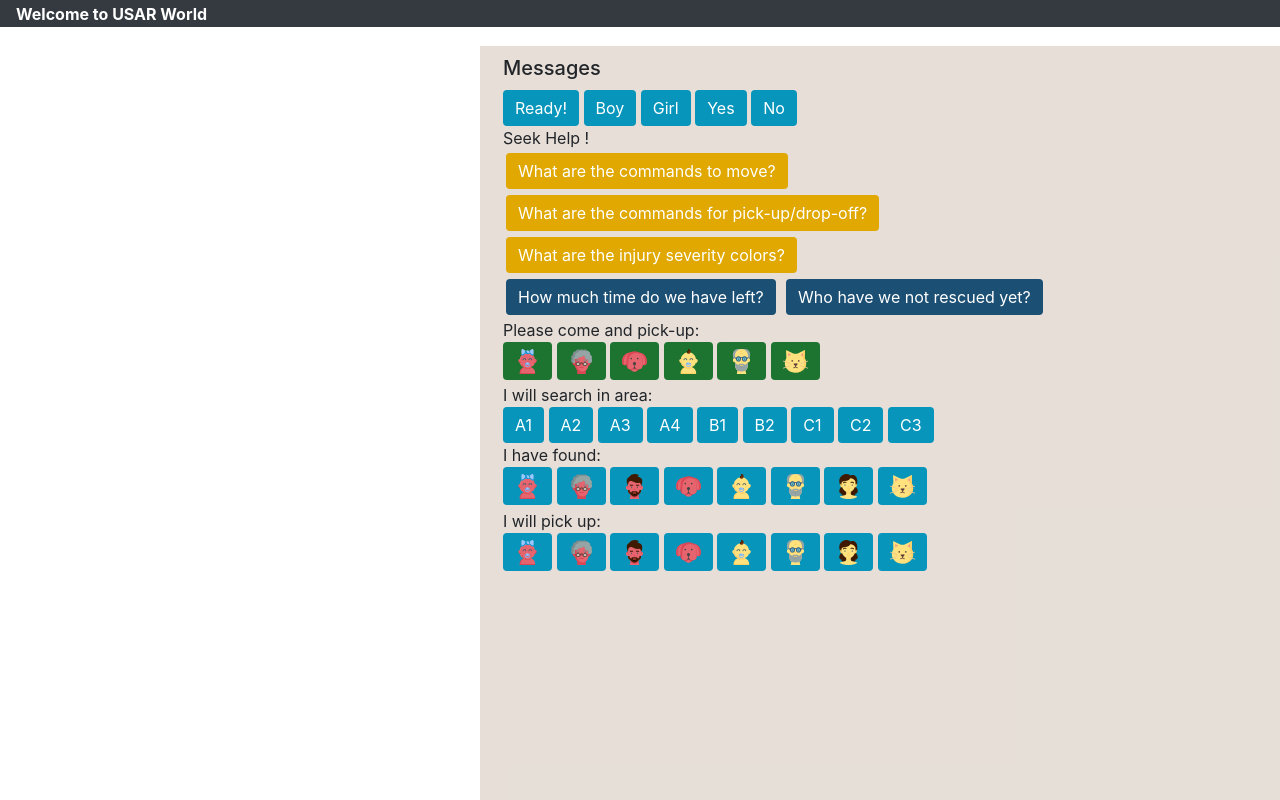
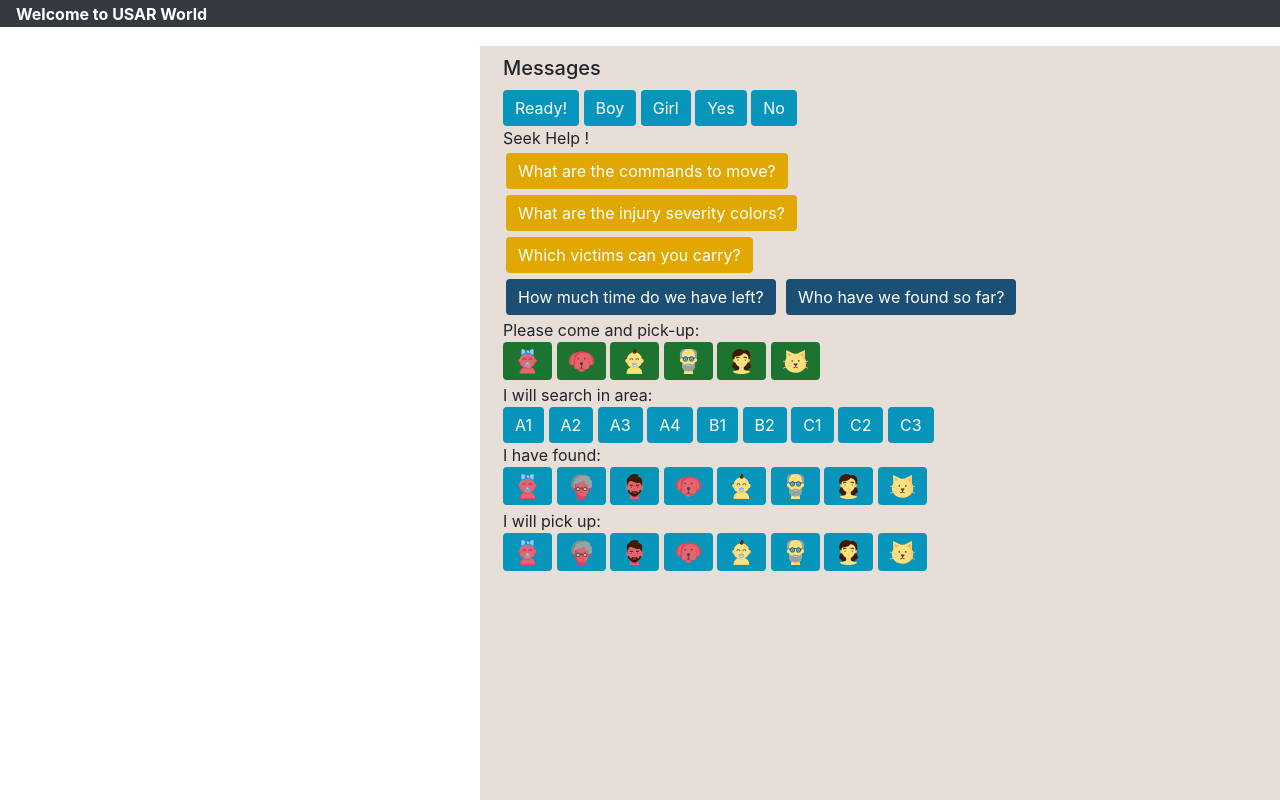
Before and after one commit to plindhorst/Towards-Trust, a Flask app: template world/visualizer/templates/human_agent_helper.html in a window 1280 px wide. Run offline with Flask 2, Linux system fonts and the light colour scheme; the template is opened without the code that fills it, so the values that code supplies are empty; some libraries are stand-ins or nearby versions.

Commit message:
Pushed the last patch from Helping agent html file

```diff
--- a/world/visualizer/templates/human_agent_helper.html
+++ b/world/visualizer/templates/human_agent_helper.html
@@ -79,12 +79,12 @@
                         <div id="messages">
                             Seek Help !
                         </div>
-                        <button type="button" id="chat_form_submit" style="margin: 3px;background-color: #e0a800;color: white" class="btn btn-questions" onclick="my_send_message_function('What are the commands to move?')">What are the commands to move?</button>
-                        <button type="button" id="chat_form_submit" style="margin: 3px;background-color: #e0a800;color: white" class="btn btn-questions" onclick="my_send_message_function('What are the commands for pick-up/drop-off?')">What are the commands for pick-up/drop-off?</button>
+                        <button type="button" id="chat_form_submit" style="margin: 3px;background-color: #e0a800;color: white" class="btn btn-questions" onclick="my_send_message_function('What are the commands of the game?')">What are the commands to move?</button>
                         <button type="button" id="chat_form_submit" style="margin: 3px;background-color: #e0a800;color: white" class="btn btn-questions" onclick="my_send_message_function('What are the injury severity colors?')">What are the injury severity colors?</button>
+                        <button type="button" id="chat_form_submit" style="margin: 3px;background-color: #e0a800;color: white" class="btn btn-questions" onclick="my_send_message_function('Which victims can you carry?')">Which victims can you carry?</button>
                     </br>
                         <button type="button" id="chat_form_submit" style="margin: 3px;background-color: #1c4f74;color: white" class="btn btn-primary" onclick="my_send_message_function('How much time do we have left?')">How much time do we have left?</button>
-                        <button type="button" id="chat_form_submit" style="margin: 3px;background-color: #1c4f74;color: white" class="btn btn-primary" onclick="my_send_message_function('Who have we not found yet?')">Who have we not rescued yet?</button>
+                        <button type="button" id="chat_form_submit" style="margin: 3px;background-color: #1c4f74;color: white" class="btn btn-primary" onclick="my_send_message_function('Who have we not found yet?')">Who have we found so far?</button>
                     </br>
 
                     Please come and pick-up:
@@ -92,102 +92,102 @@
                         <div class="dropdown">
                             <button  id="chat_form_submit" class="btn btn-primary" style="margin-bottom: .2em;background-color: #1c7430;"><img src='/static/images/critically injured girl.svg' height=25 width=25/></button>
                             <div class="dropdown-content" style="background-color: #1c7430"  >
-                              <a onclick="my_send_message_function('Pick-up: critically injured girl in A1')">in A1</a>
-                              <a onclick="my_send_message_function('Pick-up: critically injured girl in A2')">in A2</a>
-                              <a onclick="my_send_message_function('Pick-up: critically injured girl in A3')">in A3</a>
+                              <a onclick="my_send_message_function('Pick-up: critically injured girl in area A1')">in A1</a>
+                              <a onclick="my_send_message_function('Pick-up: critically injured girl in area A2')">in A2</a>
+                              <a onclick="my_send_message_function('Pick-up: critically injured girl in area A3')">in A3</a>
                             </br>
-                              <a onclick="my_send_message_function('Pick-up: critically injured girl in A4')">in A4</a>
-                              <a onclick="my_send_message_function('Pick-up: critically injured girl in B1')">in B1</a>
-                              <a onclick="my_send_message_function('Pick-up: critically injured girl in B2')">in B2</a>
+                              <a onclick="my_send_message_function('Pick-up: critically injured girl in area A4')">in A4</a>
+                              <a onclick="my_send_message_function('Pick-up: critically injured girl in area B1')">in B1</a>
+                              <a onclick="my_send_message_function('Pick-up: critically injured girl in are B2')">in B2</a>
                         </br>
-                              <a onclick="my_send_message_function('Pick-up: critically injured girl in C1')">in C1</a>
-                              <a onclick="my_send_message_function('Pick-up: critically injured girl in C2')">in C2</a>
-                              <a onclick="my_send_message_function('Pick-up: critically injured girl in C3')">in C3</a>
-                            </div>
-                          </div>
-
-                          <div class="dropdown">
-                            <button  id="chat_form_submit" class="btn btn-primary" style="margin-bottom: .2em;background-color: #1c7430;"><img src='/static/images/critically injured elderly woman.svg' height=25 width=25/></button>
-                            <div class="dropdown-content" style="background-color: #1c7430" >
-                              <a onclick="my_send_message_function('Pick-up: critically injured elderly woman in A1')">in A1</a>
-                              <a onclick="my_send_message_function('Pick-up: critically injured elderly woman in A2')">in A2</a>
-                              <a onclick="my_send_message_function('Pick-up: critically injured elderly woman in A3')">in A3</a>
-                            </br>
-                              <a onclick="my_send_message_function('Pick-up: critically injured elderly woman in A4')">in A4</a>
-                              <a onclick="my_send_message_function('Pick-up: critically injured elderly woman in B1')">in B1</a>
-                              <a onclick="my_send_message_function('Pick-up: critically injured elderly woman in B2')">in B2</a>
-                            </br>
-                              <a onclick="my_send_message_function('Pick-up: critically injured elderly woman in C1')">in C1</a>
-                              <a onclick="my_send_message_function('Pick-up: critically injured elderly woman in C2')">in C2</a>
-                              <a onclick="my_send_message_function('Pick-up: critically injured elderly woman in C3')">in C3</a>
+                              <a onclick="my_send_message_function('Pick-up: critically injured girl in area C1')">in C1</a>
+                              <a onclick="my_send_message_function('Pick-up: critically injured girl in area C2')">in C2</a>
+                              <a onclick="my_send_message_function('Pick-up: critically injured girl in area C3')">in C3</a>
                             </div>
                           </div>
 
                           <div class="dropdown">
                             <button  id="chat_form_submit" class="btn btn-primary" style="margin-bottom: .2em;background-color: #1c7430;"><img src='/static/images/critically injured dog.svg' height=25 width=25/></button>
                             <div class="dropdown-content" style="background-color: #1c7430"  >
-                              <a onclick="my_send_message_function('Pick-up: critically injured dog in A1')">in A1</a>
-                              <a onclick="my_send_message_function('Pick-up: critically injured dog in A2')">in A2</a>
-                              <a onclick="my_send_message_function('Pick-up: critically injured dog in A3')">in A3</a>
+                              <a onclick="my_send_message_function('Pick-up: critically injured dog in area A1')">in A1</a>
+                              <a onclick="my_send_message_function('Pick-up: critically injured dog in area A2')">in A2</a>
+                              <a onclick="my_send_message_function('Pick-up: critically injured dog in area A3')">in A3</a>
                             </br>
-                              <a onclick="my_send_message_function('Pick-up: critically injured dog in A4')">in A4</a>
-                              <a onclick="my_send_message_function('Pick-up: critically injured dog in B1')">in B1</a>
-                              <a onclick="my_send_message_function('Pick-up: critically injured dog in B2')">in B2</a>
+                              <a onclick="my_send_message_function('Pick-up: critically injured dog in area A4')">in A4</a>
+                              <a onclick="my_send_message_function('Pick-up: critically injured dog in area B1')">in B1</a>
+                              <a onclick="my_send_message_function('Pick-up: critically injured dog in area B2')">in B2</a>
                             </br>
-                              <a onclick="my_send_message_function('Pick-up: critically injured dog in C1')">in C1</a>
-                              <a onclick="my_send_message_function('Pick-up: critically injured dog in C2')">in C2</a>
-                              <a onclick="my_send_message_function('Pick-up: critically injured dog in C3')">in C3</a>
+                              <a onclick="my_send_message_function('Pick-up: critically injured dog in area C1')">in C1</a>
+                              <a onclick="my_send_message_function('Pick-up: critically injured dog in area C2')">in C2</a>
+                              <a onclick="my_send_message_function('Pick-up: critically injured dog in area C3')">in C3</a>
                             </div>
                           </div>
 
                           <div class="dropdown">
                             <button  id="chat_form_submit" class="btn btn-primary" style="margin-bottom: .2em;background-color: #1c7430;"><img src='/static/images/mildly injured boy.svg' height=25 width=25/></button>
                             <div class="dropdown-content" style="background-color: #1c7430"  >
-                              <a onclick="my_send_message_function('Pick-up: mildly injured boy in A1')">in A1</a>
-                              <a onclick="my_send_message_function('Pick-up: mildly injured boy in A2')">in A2</a>
-                              <a onclick="my_send_message_function('Pick-up: mildly injured boy in A3')">in A3</a>
+                              <a onclick="my_send_message_function('Pick-up: mildly injured boy in area A1')">in A1</a>
+                              <a onclick="my_send_message_function('Pick-up: mildly injured boy in area A2')">in A2</a>
+                              <a onclick="my_send_message_function('Pick-up: mildly injured boy in area A3')">in A3</a>
                             </br>
-                              <a onclick="my_send_message_function('Pick-up: mildly injured boy in A4')">in A4</a>
-                              <a onclick="my_send_message_function('Pick-up: mildly injured boy in B1')">in B1</a>
-                              <a onclick="my_send_message_function('Pick-up: mildly injured boy in B2')">in B2</a>
+                              <a onclick="my_send_message_function('Pick-up: mildly injured boy in area A4')">in A4</a>
+                              <a onclick="my_send_message_function('Pick-up: mildly injured boy in area B1')">in B1</a>
+                              <a onclick="my_send_message_function('Pick-up: mildly injured boy in area B2')">in B2</a>
                             </br>
-                              <a onclick="my_send_message_function('Pick-up: mildly injured boy in C1')">in C1</a>
-                              <a onclick="my_send_message_function('Pick-up: mildly injured boy in C2')">in C2</a>
-                              <a onclick="my_send_message_function('Pick-up: mildly injured boy in C3')">in C3</a>
+                              <a onclick="my_send_message_function('Pick-up: mildly injured boy in area C1')">in C1</a>
+                              <a onclick="my_send_message_function('Pick-up: mildly injured boy in area C2')">in C2</a>
+                              <a onclick="my_send_message_function('Pick-up: mildly injured boy in area C3')">in C3</a>
                             </div>
                           </div>
 
                           <div class="dropdown">
                             <button  id="chat_form_submit" class="btn btn-primary" style="margin-bottom: .2em;background-color: #1c7430;"><img src='/static/images/mildly injured elderly man.svg' height=25 width=25/></button>
                             <div class="dropdown-content" style="background-color: #1c7430"  >
-                              <a onclick="my_send_message_function('Pick-up: mildly injured elderly man in A1')">in A1</a>
-                              <a onclick="my_send_message_function('Pick-up: mildly injured elderly man in A2')">in A2</a>
-                              <a onclick="my_send_message_function('Pick-up: mildly injured elderly man in A3')">in A3</a>
+                              <a onclick="my_send_message_function('Pick-up: mildly injured elderly man in area A1')">in A1</a>
+                              <a onclick="my_send_message_function('Pick-up: mildly injured elderly man in area A2')">in A2</a>
+                              <a onclick="my_send_message_function('Pick-up: mildly injured elderly man in area A3')">in A3</a>
                             </br>
-                              <a onclick="my_send_message_function('Pick-up: mildly injured elderly man in A4')">in A4</a>
-                              <a onclick="my_send_message_function('Pick-up: mildly injured elderly man in B1')">in B1</a>
-                              <a onclick="my_send_message_function('Pick-up: mildly injured elderly man in B2')">in B2</a>
+                              <a onclick="my_send_message_function('Pick-up: mildly injured elderly man in area A4')">in A4</a>
+                              <a onclick="my_send_message_function('Pick-up: mildly injured elderly man in area B1')">in B1</a>
+                              <a onclick="my_send_message_function('Pick-up: mildly injured elderly man in area B2')">in B2</a>
                             </br>
-                              <a onclick="my_send_message_function('Pick-up: mildly injured elderly man in C1')">in C1</a>
-                              <a onclick="my_send_message_function('Pick-up: mildly injured elderly man in C2')">in C2</a>
-                              <a onclick="my_send_message_function('Pick-up: mildly injured elderly man in C3')">in C3</a>
+                              <a onclick="my_send_message_function('Pick-up: mildly injured elderly man in area C1')">in C1</a>
+                              <a onclick="my_send_message_function('Pick-up: mildly injured elderly man in area C2')">in C2</a>
+                              <a onclick="my_send_message_function('Pick-up: mildly injured elderly man in area C3')">in C3</a>
+                            </div>
+                          </div>
+
+                                                  <div class="dropdown">
+                            <button  id="chat_form_submit" class="btn btn-primary" style="margin-bottom: .2em;background-color: #1c7430;"><img src='/static/images/mildly injured woman.svg' height=25 width=25/></button>
+                            <div class="dropdown-content" style="background-color: #1c7430" >
+                              <a onclick="my_send_message_function('Pick-up: mildly injured woman in area A1')">in A1</a>
+                              <a onclick="my_send_message_function('Pick-up: mildly injured woman in area A2')">in A2</a>
+                              <a onclick="my_send_message_function('Pick-up: mildly injured woman in area A3')">in A3</a>
+                            </br>
+                              <a onclick="my_send_message_function('Pick-up: mildly injured woman in area A4')">in A4</a>
+                              <a onclick="my_send_message_function('Pick-up: mildly injured woman in area B1')">in B1</a>
+                              <a onclick="my_send_message_function('Pick-up: mildly injured woman in area B2')">in B2</a>
+                            </br>
+                              <a onclick="my_send_message_function('Pick-up: mildly injured woman in area C1')">in C1</a>
+                              <a onclick="my_send_message_function('Pick-up: mildly injured woman in area C2')">in C2</a>
+                              <a onclick="my_send_message_function('Pick-up: mildly injured woman in area C3')">in C3</a>
                             </div>
                           </div>
 
                           <div class="dropdown">
                             <button  id="chat_form_submit" class="btn btn-primary" style="margin-bottom: .2em;background-color: #1c7430;"><img src='/static/images/mildly injured cat.svg' height=25 width=25/></button>
                             <div class="dropdown-content" style="background-color: #1c7430" >
-                              <a onclick="my_send_message_function('Pick-up: mildly injured cat in A1')">in A1</a>
-                              <a onclick="my_send_message_function('Pick-up: mildly injured cat in A2')">in A2</a>
-                              <a onclick="my_send_message_function('Pick-up: mildly injured cat in A3')">in A3</a>
+                              <a onclick="my_send_message_function('Pick-up: mildly injured cat in area A1')">in A1</a>
+                              <a onclick="my_send_message_function('Pick-up: mildly injured cat in area A2')">in A2</a>
+                              <a onclick="my_send_message_function('Pick-up: mildly injured cat in area A3')">in A3</a>
                             </br>
-                              <a onclick="my_send_message_function('Pick-up: mildly injured cat in A4')">in A4</a>
-                              <a onclick="my_send_message_function('Pick-up: mildly injured cat in B1')">in B1</a>
-                              <a onclick="my_send_message_function('Pick-up: mildly injured cat in B2')">in B2</a>
+                              <a onclick="my_send_message_function('Pick-up: mildly injured cat in area A4')">in A4</a>
+                              <a onclick="my_send_message_function('Pick-up: mildly injured cat in area B1')">in B1</a>
+                              <a onclick="my_send_message_function('Pick-up: mildly injured cat in area B2')">in B2</a>
                             </br>
-                              <a onclick="my_send_message_function('Pick-up: mildly injured cat in C1')">in C1</a>
-                              <a onclick="my_send_message_function('Pick-up: mildly injured cat in C2')">in C2</a>
-                              <a onclick="my_send_message_function('Pick-up: mildly injured cat in C3')">in C3</a>
+                              <a onclick="my_send_message_function('Pick-up: mildly injured cat in area C1')">in C1</a>
+                              <a onclick="my_send_message_function('Pick-up: mildly injured cat in area C2')">in C2</a>
+                              <a onclick="my_send_message_function('Pick-up: mildly injured cat in area C3')">in C3</a>
                             </div>
                           </div>
                 </br>
```
